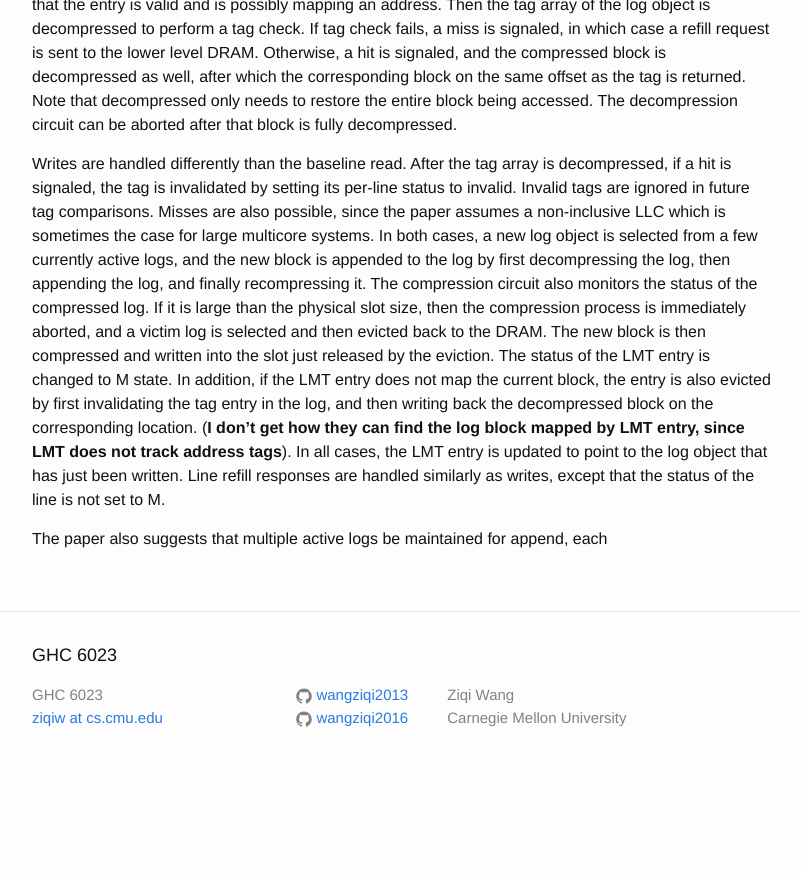
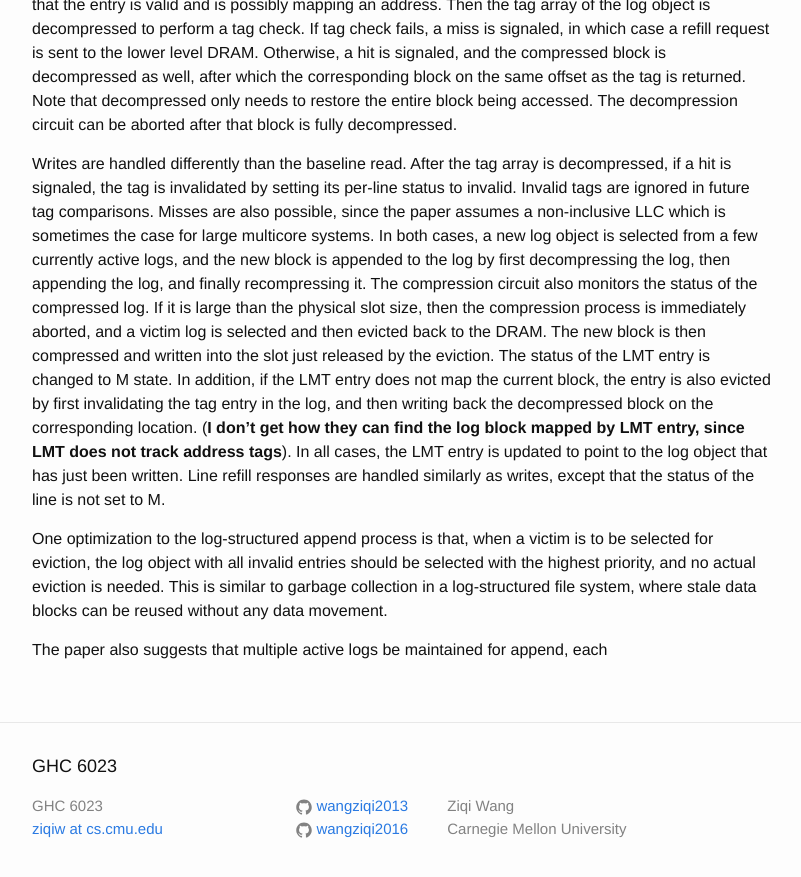
Before and after one commit to wangziqi2013/wangziqi2013.github.io, a Jekyll site: the page built from _posts/2020-06-28-morc.markdown, in a window 1280 px wide and 900 px high, scrolled down 2536 px. Shown: the top 877 px of the window, without its empty margins (238-1039 px from the left). Built offline with Jekyll 4.4.1, drawn with Linux system fonts in a browser that asks for light colours; before the commit the page ends 3325 px from its top, so only the background shows below that.

Commit message:
Adding opt

```diff
--- a/_posts/2020-06-28-morc.markdown
+++ b/_posts/2020-06-28-morc.markdown
@@ -117,6 +117,9 @@ track address tags**).
 In all cases, the LMT entry is updated to point to the log object that has just been written.
 Line refill responses are handled similarly as writes, except that the status of the line is not set to M.
 
-
+One optimization to the log-structured append process is that, when a victim is to be selected for eviction, the
+log object with all invalid entries should be selected with the highest priority, and no actual eviction is needed.
+This is similar to garbage collection in a log-structured file system, where stale data blocks can be reused without
+any data movement.
 
 The paper also suggests that multiple active logs be maintained for append, each
```
